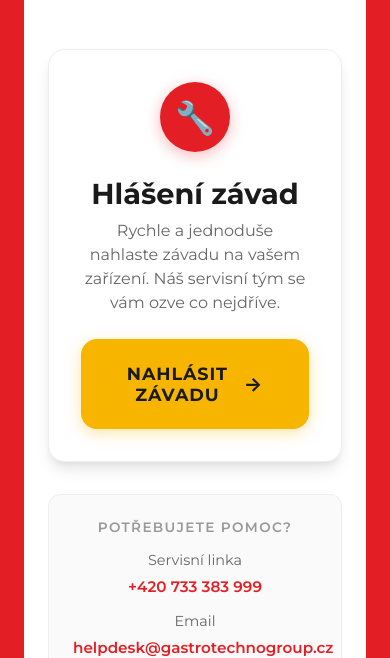
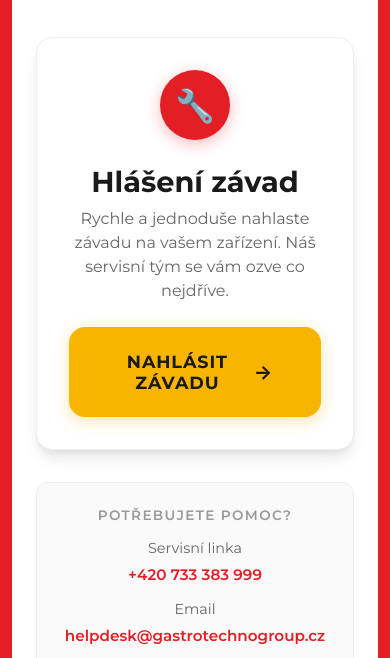
Before and after one commit to tomaslapos/Gastrotechnogroup_hlasenizavad, a plain HTML site: page index.html in a window 390 px wide. Shown: the part 211-869 px from the top of the page. Drawn offline with nearby package versions, Linux system fonts and the light colour scheme.

Commit message:
Add files via upload

```diff
--- a/styles.css
+++ b/styles.css
@@ -85,7 +85,7 @@ body {
     min-height: 100vh;
     min-height: 100dvh;
     position: relative;
-    border: 24px solid var(--red);
+    border: clamp(12px, 3vw, 24px) solid var(--red);
     box-sizing: border-box;
 }
 
@@ -766,7 +766,7 @@ body {
         border-radius: var(--border-radius-lg);
         overflow: hidden;
         box-shadow: var(--shadow-xl);
-        border: 24px solid var(--red);
+        border: clamp(12px, 3vw, 24px) solid var(--red);
     }
 
     .screen {
```
